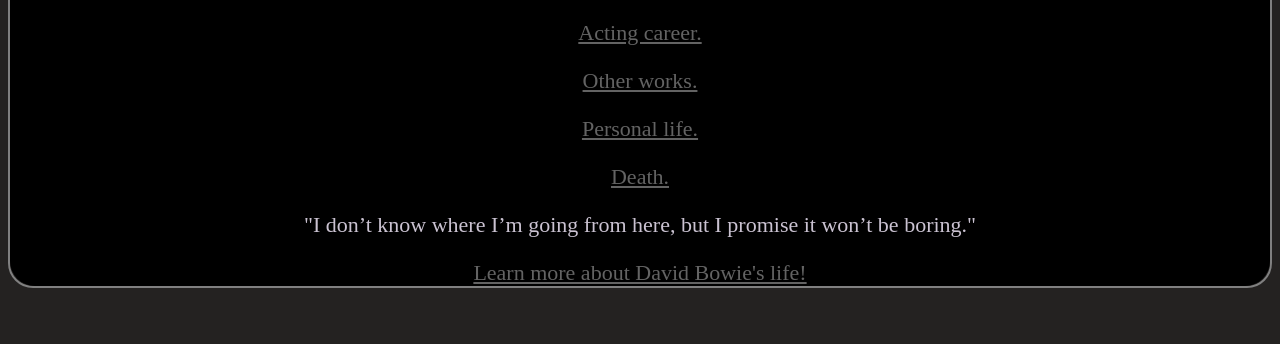
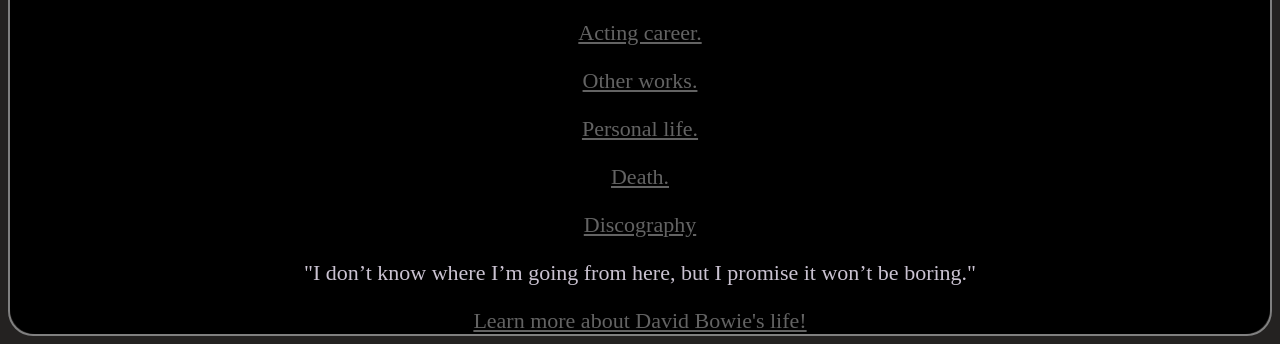
Before and after one commit to MalvinaTsulukidze/david-bowie-tribute-page, a plain HTML site: page index.html in a window 1280 px wide. Shown: the part 1178-1522 px from the top of the page. Before the commit the page ends 1474 px from the top, so only its background shows below. Drawn offline with Linux system fonts and the light colour scheme; a web font is replaced by a local one.

Commit message:
+Discography paragraph

```diff
--- a/index.html
+++ b/index.html
@@ -34,6 +34,7 @@
 		<p><a href="https://en.wikipedia.org/wiki/David_Bowie#Other_works" style="color:rgb(99, 99, 99)">Other works.</a></p>
 		<p><a href="https://en.wikipedia.org/wiki/David_Bowie#Personal_life" style="color:rgb(99, 99, 99)"target="_blank" id="tribute-link">Personal life.</a></p>
 		<p><a href="https://en.wikipedia.org/wiki/David_Bowie#Death" style="color:rgb(99, 99, 99)" target="_blank" id="tribute-link">Death.</a></p>
+		<p><a href="https://www.allmusic.com/artist/david-bowie-mn0000531986/discography" style="color:rgb(99, 99, 99)">Discography</a></p>
 	  <p>"I don’t know where I’m going from here, but I promise it won’t be boring."</p>
 	  </div>
 	</div>
```
